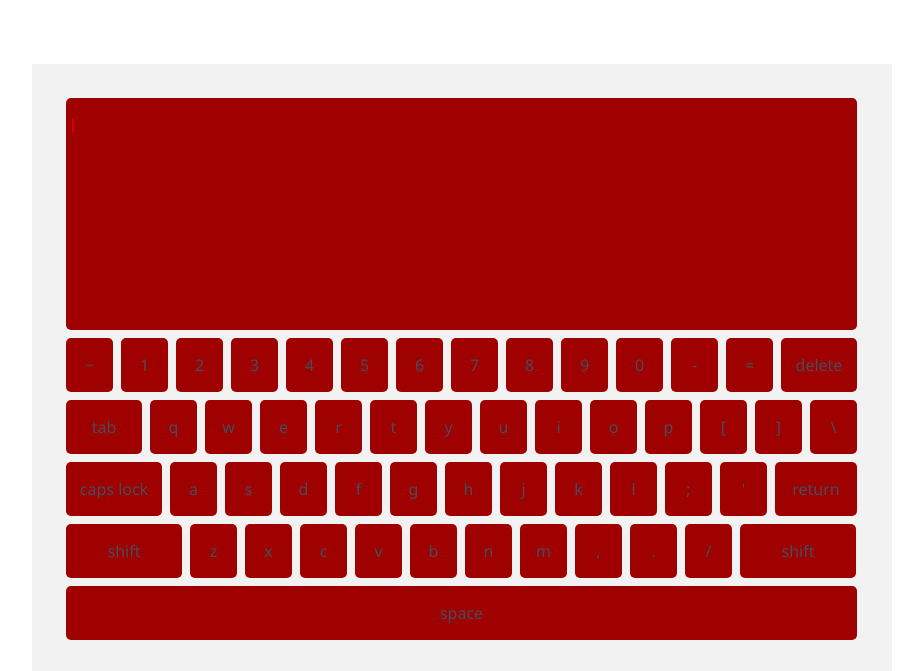
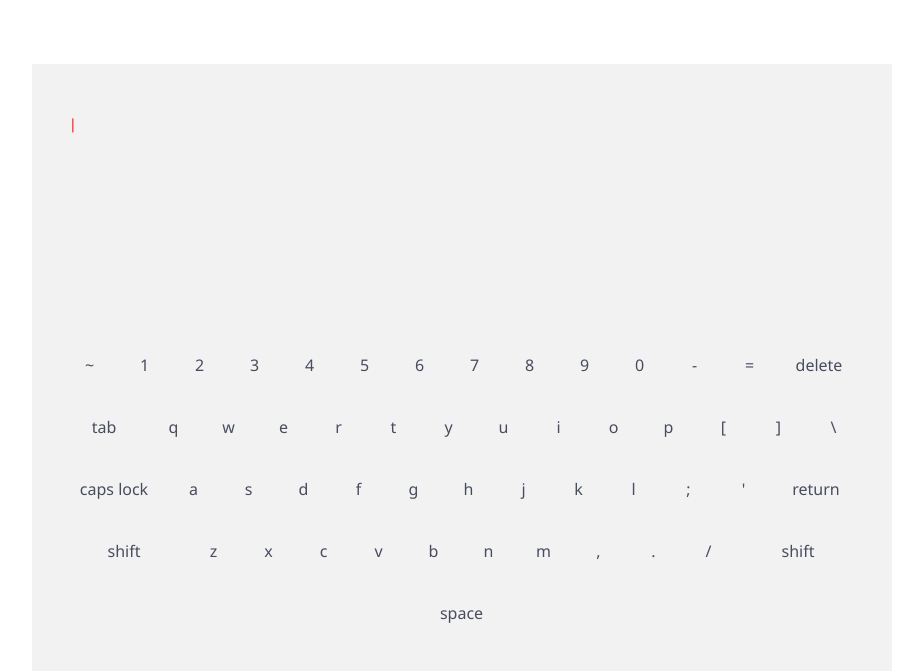
Before and after one commit to DrRO/KB, a plain HTML site: page index.html in a window 1280 px wide. Shown: the top 671 px of the page, without its empty margins (208-1131 px from the left). Drawn offline with Linux system fonts and the light colour scheme.

Commit message:
Update style.css

```diff
--- a/css/style.css
+++ b/css/style.css
@@ -40,14 +40,14 @@ ul{
 .keysholder li{
 	float: left;
 	display: block;
-	background: #9f0000;
+	background: #f2f2f2;
 	margin: 4px;
 	padding: 16px 3px;
 	color: #474d5f;
 	text-align: center;
 	font-size: 16px;
 	border: 5px;
-	border:#f2f2f2;
+	border:#7e0000;
 	border-radius: 5px;
 	cursor: pointer;
 	position: relative;
```
